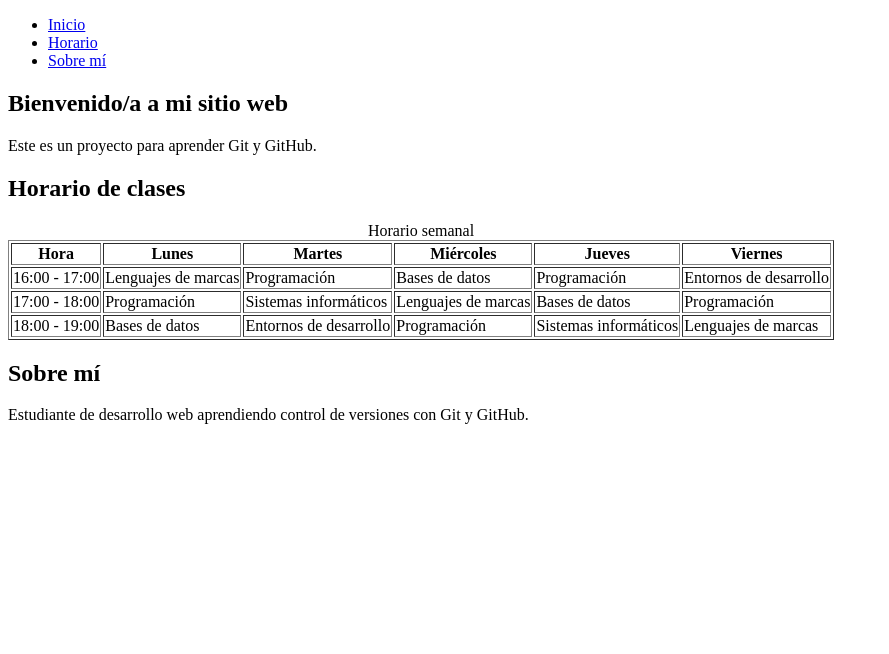
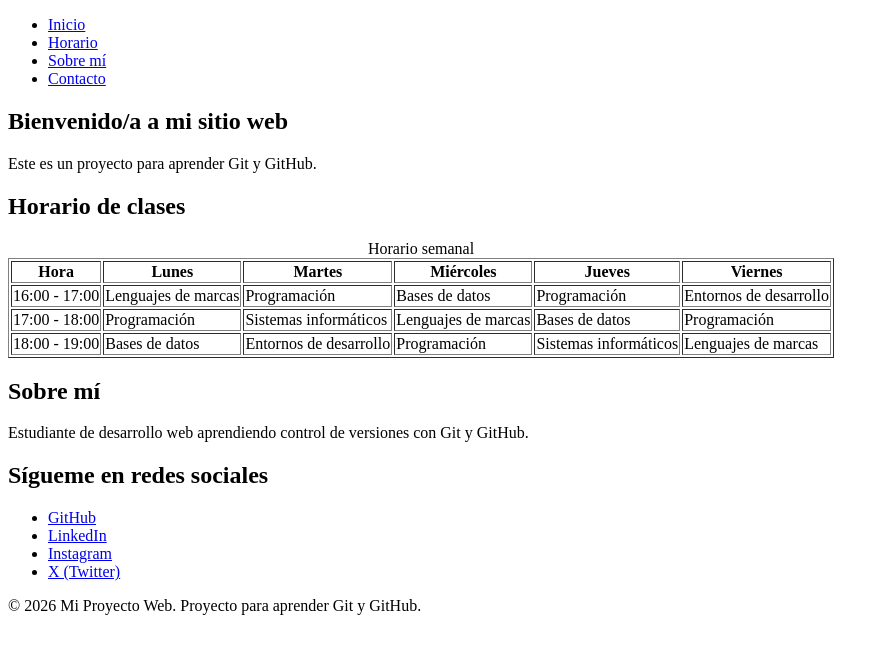
Before and after one commit to dzeledonj-create/mi-proyecto-web, a plain HTML site: page index.html in a window 1280 px wide. Shown: the whole page, without its empty margins (0-889 px from the left). Drawn offline with Linux system fonts and the light colour scheme.

Commit message:
Añadir footer con enlaces a redes sociales

```diff
--- a/index.html
+++ b/index.html
@@ -12,6 +12,7 @@
                 <li><a href="#inicio">Inicio</a></li>
                 <li><a href="#horario">Horario</a></li>
                 <li><a href="#sobre-mi">Sobre mí</a></li>
+                <li><a href="#contacto">Contacto</a></li>
             </ul>
         </nav>
     </header>
@@ -70,5 +71,16 @@
             <p>Estudiante de desarrollo web aprendiendo control de versiones con Git y GitHub.</p>
         </section>
     </main>
+
+    <footer id="contacto">
+        <h2>Sígueme en redes sociales</h2>
+        <ul>
+            <li><a href="https://github.com/dzeledonj-create" target="_blank">GitHub</a></li>
+            <li><a href="https://www.linkedin.com/" target="_blank">LinkedIn</a></li>
+            <li><a href="https://www.instagram.com/" target="_blank">Instagram</a></li>
+            <li><a href="https://x.com/" target="_blank">X (Twitter)</a></li>
+        </ul>
+        <p>&copy; 2026 Mi Proyecto Web. Proyecto para aprender Git y GitHub.</p>
+    </footer>
 </body>
 </html>
```
